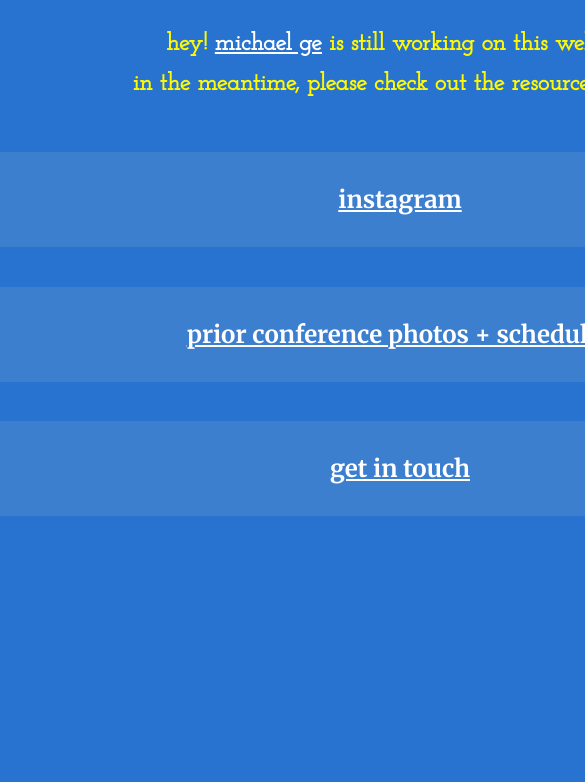
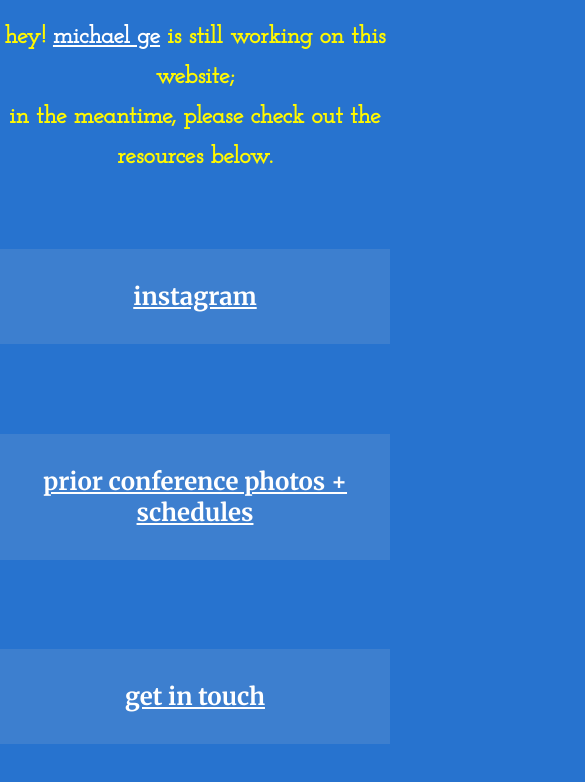
Before and after one commit to michaelge21/in-between, a plain HTML site: page index.html in a window 390 px wide. Shown: the part 72-854 px from the top of the page, 585 px wide, since content can reach past the window. Drawn offline with Linux system fonts and the light colour scheme.

Commit message:
saving work. responsive kindaaa working

```diff
--- a/style.css
+++ b/style.css
@@ -16,6 +16,7 @@ body {
     background-color: #2773CF;
     font-family: 'Merriweather', serif;
     margin: 0;
+    width: 100%;
 }
 
 
@@ -109,7 +110,7 @@ h2 {
 
     .container {
 
-    grid-template-columns: repeat(4, minmax(200px, 1fr));
+    grid-template-columns: repeat(4, 1fr);
 }
     h1 {
         grid-area: 1 / 2 / 1 / 4;
@@ -167,4 +168,23 @@ width: 768px;
     .flex-container {
         width: 425px;
     }
+
+    h1 {
+        grid-area: 1 / 1 / 1 / 5;
+        font-size: 1.5rem;
+    }
+
+    .row2Wrapper {
+        grid-area: 2 / 1 / 2 / 5;
+    }
+
+    .row3Wrapper {
+        grid-area: 3 / 1 / 3 / 5;
+    }
+
+    .row4Wrapper {
+        grid-area: 4 / 1 / 4 / 5;
+    }
+
+
 }
```
